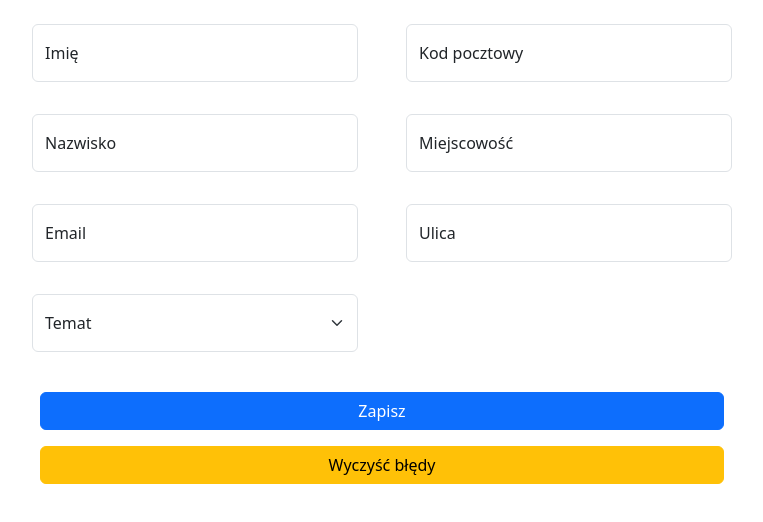
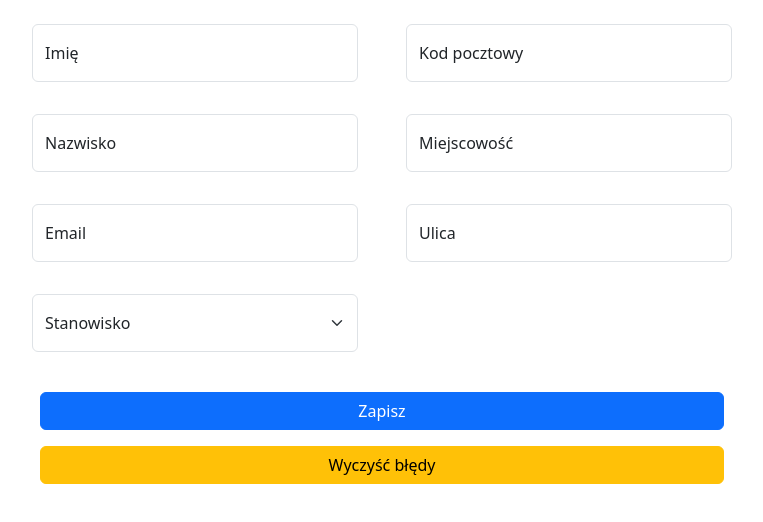
Before and after one commit to pawelpepek/CustomForms, an Angular app: page / in a window 1280 px wide. Shown: the top 522 px of the page, without its empty margins (258-1021 px from the left). Built offline with nearby package versions, Linux system fonts and the light colour scheme.

Commit message:
Contact page example

```diff
--- a/src/app/app.component.html
+++ b/src/app/app.component.html
@@ -2,7 +2,7 @@
     <div class="row">
         <div class="col mt-4 d-flex justify-content-center">
             <div class="form w-100">
-                <app-concrete-form></app-concrete-form>
+                <app-contact-page></app-contact-page>
             </div>
         </div>
     </div>
--- a/src/app/components/concrete-form/concrete-form.component.html
+++ b/src/app/components/contact-page/contact-form/contact-form.component.html
@@ -1,10 +1,10 @@
-<app-form [formGroup]="myForm">
+<app-form [formGroup]="myForm" [updateMethod]="contactService.save">
     <div class="d-flex flex-row">
         <div class="me-4 w-100">
             <app-input label="Imię" formControlName="firstName"></app-input>
             <app-input label="Nazwisko" formControlName="lastName"></app-input>
             <app-input label="Email" formControlName="email"></app-input>
-            <app-select label="Temat" formControlName="topic" [data]="topics"></app-select>
+            <app-select label="Stanowisko" formControlName="position" [data]="contactService.positions"></app-select>
         </div>
         <div formGroupName="address" class="ms-4 w-100">
             <app-input label="Kod pocztowy" formControlName="zip"></app-input>
--- a/src/app/components/concrete-form/concrete-form.component.ts
+++ b/src/app/components/contact-page/contact-form/contact-form.component.ts
@@ -1,28 +1,23 @@
 import { Component, OnInit } from '@angular/core';
 import { FormBuilder, FormGroup } from '@angular/forms';
-import { CustomValidators } from '../core/forms/Validators';
+import { CustomValidators } from '../../core/forms/Validators';
+import { ContactService } from '../../../services/contact.service';
 
 @Component({
-  selector: 'app-concrete-form',
-  templateUrl: './concrete-form.component.html',
+  selector: 'app-contact-form',
+  templateUrl: './contact-form.component.html',
 })
-export class ConcreteFormComponent implements OnInit {
+export class ContactFormComponent implements OnInit {
   myForm!: FormGroup;
 
-  topics = [
-    { value: 1, text: 'Oferta cenowa' },
-    { value: 2, text: 'Reklamacja' },
-    { value: 3, text: 'Współpraca' },
-    { value: 4, text: 'Praca' },
-  ];
-  constructor(private fb: FormBuilder) {}
+  constructor(private fb: FormBuilder, public contactService: ContactService) {}
 
   ngOnInit(): void {
     this.myForm = this.fb.group({
       firstName: ['', [CustomValidators.required]],
       lastName: ['', [CustomValidators.required]],
       email: ['', [CustomValidators.required, CustomValidators.email]],
-      topic: ['', [CustomValidators.required]],
+      position: ['', [CustomValidators.required]],
       address: this.fb.group({
         street: ['', CustomValidators.required],
         city: ['', CustomValidators.required],
--- /dev/null
+++ b/src/app/components/contact-page/contact-page.component.ts
@@ -0,0 +1,8 @@
+import { Component } from '@angular/core';
+
+@Component({
+  selector: 'app-contact-page',
+  template: `<app-contact-form></app-contact-form>
+    <app-contact-show></app-contact-show>`,
+})
+export class ContactPageComponent {}
--- /dev/null
+++ b/src/app/components/contact-page/contact-show/contact-show.component.html
@@ -0,0 +1,7 @@
+<div *ngIf="!!contact" class="p-4">
+    <h3>{{contact.firstName}} {{contact.lastName}}</h3>
+    <h4>{{contact.position.text}}</h4>
+    <h5>{{contact.address.zip}} {{contact.address.city}}</h5>
+    <h5>{{contact.address.street}}</h5>
+    <h5>{{contact.email}}</h5>
+</div>
--- /dev/null
+++ b/src/app/components/contact-page/contact-show/contact-show.component.ts
@@ -0,0 +1,17 @@
+import { Component } from '@angular/core';
+import { ContactService } from '../../../services/contact.service';
+import { Contact } from '../../../models/Contact';
+
+@Component({
+  selector: 'app-contact-show',
+  templateUrl: './contact-show.component.html',
+})
+export class ContactShowComponent {
+  contact?: Contact;
+
+  constructor(contactService: ContactService) {
+    contactService.contact.subscribe((contact) => {
+      this.contact = contact;
+    });
+  }
+}
--- /dev/null
+++ b/src/app/models/Contact.ts
@@ -0,0 +1,18 @@
+export interface Contact {
+  firstName: string;
+  lastName: string;
+  email: string;
+  position: Position;
+  address: Address;
+}
+
+export interface Address {
+  zip: string;
+  city: string;
+  street: string;
+}
+
+export interface Position {
+  value: number;
+  text: string;
+}
--- /dev/null
+++ b/src/app/services/contact.service.ts
@@ -0,0 +1,28 @@
+import { Injectable } from '@angular/core';
+import { Observable, Subject, first } from 'rxjs';
+import { Contact } from '../models/Contact';
+
+@Injectable({ providedIn: 'root' })
+export class ContactService {
+  positions = [
+    { value: 1, text: 'Robotnik budowlany' },
+    { value: 2, text: 'Kierownik budowy' },
+    { value: 3, text: 'Kierowca' },
+    { value: 4, text: 'Pracownik biurowy' },
+  ];
+
+  contact = new Subject<Contact>();
+
+  public save = (data: any): Observable<any> => {
+    setTimeout(() => {
+      const contact = data as Contact;
+
+      const position = this.positions.find((p) => p.value == data.position);
+      if (!!position) contact.position = position;
+
+      this.contact.next(contact);
+    }, 300);
+
+    return this.contact.pipe(first());
+  };
+}
```
Also changed, not shown: src/app/app.module.ts (+15 -3 lines).
